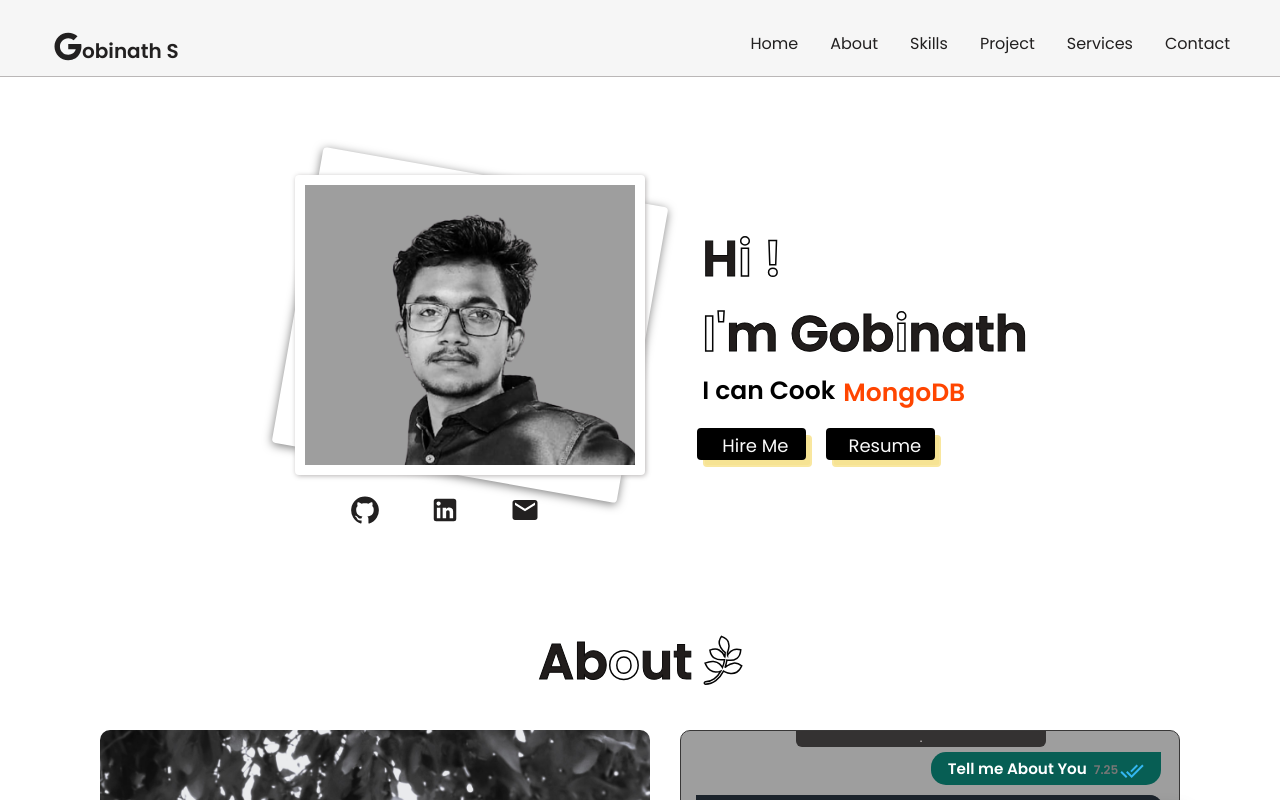
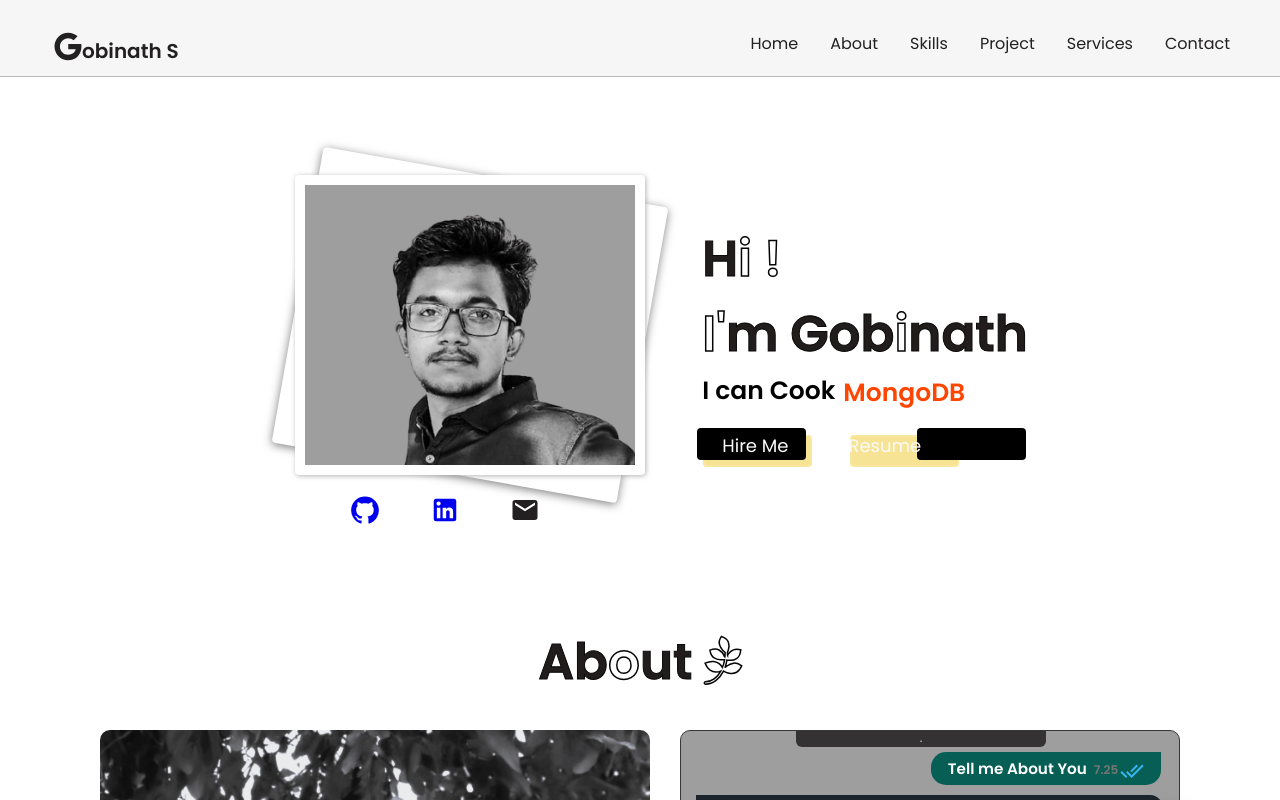
Before and after one commit to Gobinath7878/portfolio-78, a React (Create React App) app: page / in a window 1280 px wide. Shown: the top 800 px of the page. Built offline with nearby package versions, Linux system fonts and the light colour scheme; grey boxes are pictures that could not be loaded; a web font is replaced by a local one.

Commit message:
Update Content.jsx

```diff
--- a/src/main/home/content/Content.jsx
+++ b/src/main/home/content/Content.jsx
@@ -29,15 +29,15 @@ const Content = () => {
               </div>
             </div>
             <div className="group-link-home">
-            <Nav.Link href="https://github.com/Gobinath7878" className="nav-github" id="hover-link">
+            <a href="https://github.com/Gobinath7878" target="_blank" rel="noreferrer" className="nav-github" id="hover-link">
               <GitHubIcon sx={{ fontSize: "30px", marginBottom: "35px" }} />
               <h4>Github</h4>
-            </Nav.Link>
+            </a>
 
-            <Nav.Link href="https://www.linkedin.com/in/gobinath-s-466466250/" className="nav-github" id="hover-link">
+            <a href="https://www.linkedin.com/in/gobinath-s-466466250/" target="_blank" rel="noreferrer" className="nav-github" id="hover-link">
               <LinkedInIcon sx={{ fontSize: "30px", marginBottom: "35px" }} />
               <h4>Linkedin</h4>
-            </Nav.Link>
+            </a>
 
             <Nav.Link href="#contactme" className="nav-github" id="hover-link">
               <EmailIcon sx={{ fontSize: "30px", marginBottom: "35px" }} />
@@ -68,12 +68,12 @@ const Content = () => {
               <Nav.Link href="#contactme" className="hireme-btn" id="hiremebtn">
                 Hire Me
               </Nav.Link>
-              <Nav.Link
+              <a
                 href="https://drive.google.com/file/d/1mqGqCscFxBwHqkIyLnMUZ6Nj-A6XB3iQ/view?usp=sharing"
                 className="hireme-btn" id="resumebtn"
               >
                 Resume
-              </Nav.Link>
+              </a>
             </div>
           </div>
         </div>
```
